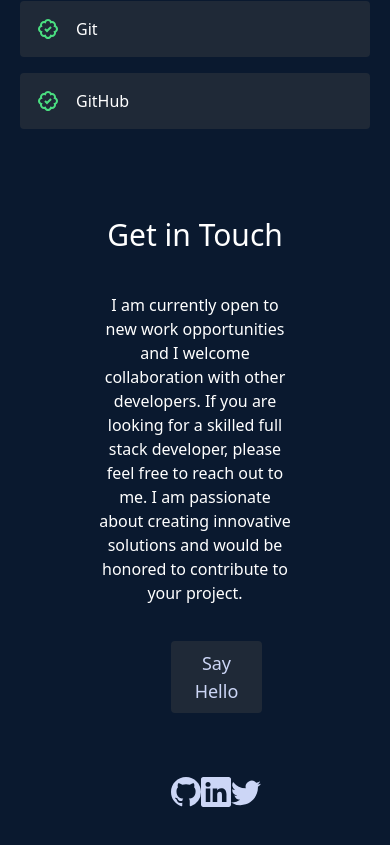
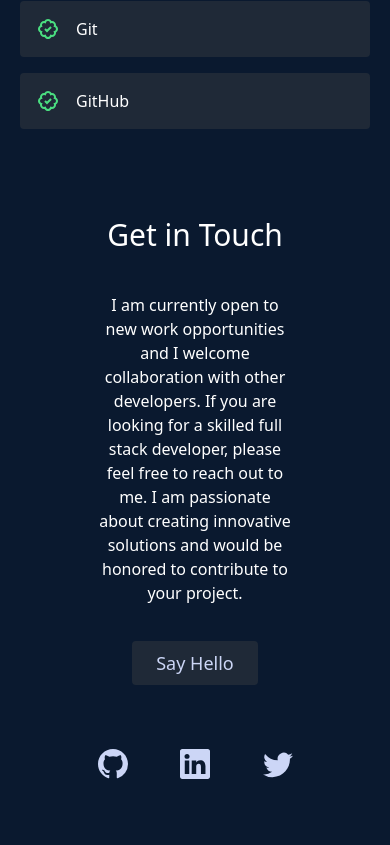
Before and after one commit to ridabensalem/rida-portfolio-, a React (Create React App) app: page / in a window 390 px wide. Shown: the part 7656-8501 px from the top of the page. After the commit the page ends 8475 px from the top, so only its background shows below. Built offline with nearby package versions, Linux system fonts and the light colour scheme.

Commit message:
Create conatct mobile version

```diff
--- a/src/components/Contact.jsx
+++ b/src/components/Contact.jsx
@@ -7,14 +7,14 @@ const Contact = () => {
     };
 
     return (
-        <div className="pt-10  py-10 mx-auto" id="contact">
+        <div className=" contact-container pt-10  py-10 mx-auto" id="contact">
             <div className="header sm:text-4xl text-3xl font-medium title-font text-white text-center">
                 <h1>Get in Touch </h1>
             </div>
             <div className="contact text-white w-1/2 text-center mx-auto pt-10">
                 <p>I am currently open to new work opportunities and I welcome collaboration with other developers. If you are looking for a skilled full stack developer, please feel free to reach out to me.
                     I am passionate about creating innovative solutions and would be honored to contribute to your project. </p>
-                <div className="about-buttons mx-auto w-1/4 pt-9 text-gray-light">
+                <div className="about-buttons mx-auto md:w-1/4  pt-9 text-gray-light">
                     <button onClick={handleSubmit} className="bg-gray-800 border-0 py-2 px-6 focus:outline-none hover:bg-gray-700 transition ease-in-out delay-150 hover:-translate-y-1 hover:scale-110 duration-300 hover:text-white rounded text-lg">Say Hello  </button>
                     <Social />
                 </div>
```
